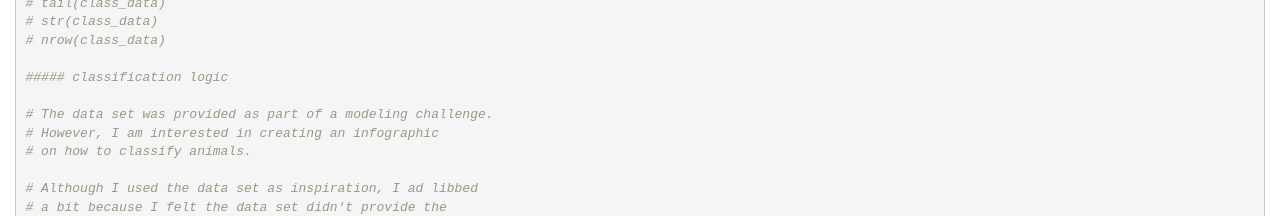
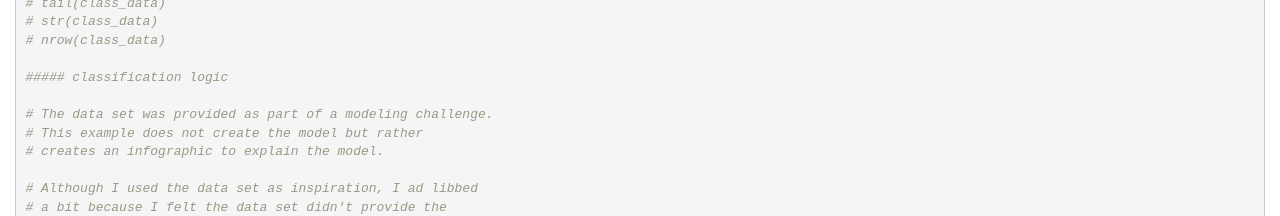
Before and after one commit to Caropie67/myRvenue, a plain HTML site: page content/zoo.html in a window 1280 px wide. Shown: the part 1820-2036 px from the top of the page. Drawn offline with nearby package versions, Linux system fonts and the light colour scheme; some packages are replaced by stand-ins of ours.

Commit message:
Update zoo.html
Added clarification comment.

```diff
--- a/content/zoo.html
+++ b/content/zoo.html
@@ -163,8 +163,8 @@ class_data&lt;-read.csv(file = &quot;C:\\MyFolderPath\\Zoo\\class.csv&quot;,
 ##### classification logic
 
 # The data set was provided as part of a modeling challenge.
-# However, I am interested in creating an infographic
-# on how to classify animals.
+# This example does not create the model but rather
+# creates an infographic to explain the model.
 
 # Although I used the data set as inspiration, I ad libbed
 # a bit because I felt the data set didn't provide the
```
